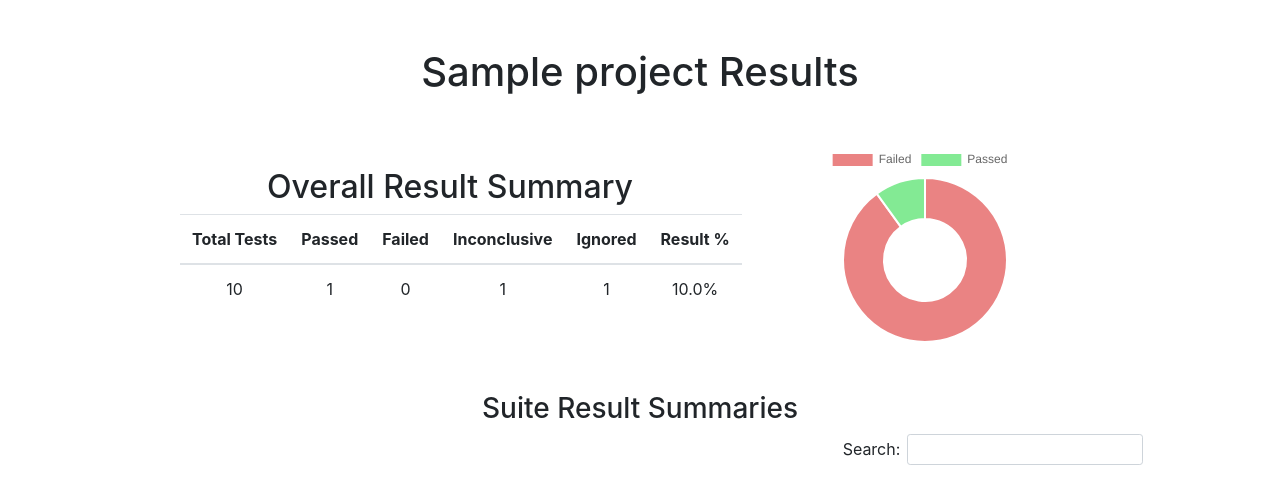
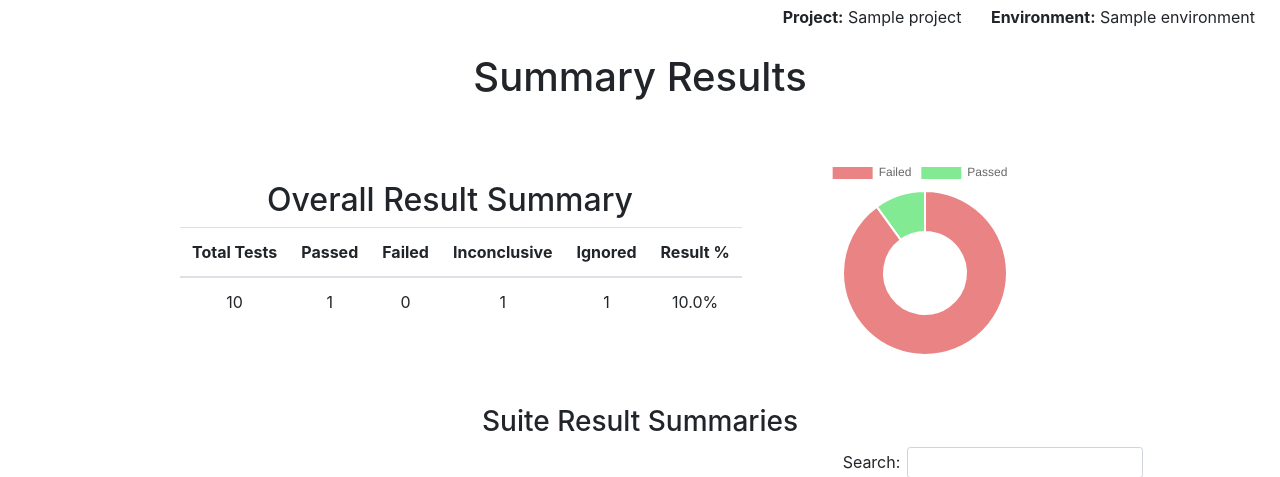
Before and after one commit to jordnkr/Resolute_QA, a Django app: page /resoluteqa/project/1/summary in a window 1280 px wide. Shown: the part 56-533 px from the top of the page. Run offline with Django 3.2, Linux system fonts and the light colour scheme; tables that the repository leaves empty hold one stand-in row (values such as "Sample post"); some libraries are stand-ins or nearby versions.

Commit message:
UI fixes/changes
Fixing some bugs and making a few minor UI changes.

```diff
--- a/resoluteqa/static/resoluteqa/js/bugs.js
+++ b/resoluteqa/static/resoluteqa/js/bugs.js
@@ -3,6 +3,8 @@ jQuery(document).ready(function($) {
         paging: false,
         "autoWidth": false
     });
+
+    $('#bugsTable').removeClass('hidden');
 
     $('#submitEditBtn').on('click', function() {
         var jsonData = {
--- a/resoluteqa/static/resoluteqa/js/dailyresults.js
+++ b/resoluteqa/static/resoluteqa/js/dailyresults.js
@@ -16,6 +16,8 @@ jQuery(document).ready(function($) {
         ],
         "order": [[ 1, "asc" ]]
     });
+
+    $('#resultsTable').removeClass('hidden');
 
     $('#suiteRunsSelect').change(function() {
         window.location.href = '../' + $(this).val() + '/dailyresults';
--- a/resoluteqa/static/resoluteqa/js/summary.js
+++ b/resoluteqa/static/resoluteqa/js/summary.js
@@ -36,4 +36,6 @@ jQuery(document).ready(function($) {
             $(this).addClass('red');
         }
     });
+
+    $('#suiteSummaryTable').removeClass('hidden');
 });
--- a/resoluteqa/templates/resoluteqa/summary.html
+++ b/resoluteqa/templates/resoluteqa/summary.html
@@ -47,9 +47,13 @@
               </ul>
           </div>
       </nav>
+      <div class="container-fluid text-right" style="margin-top:5px;">
+          <span><b>Project:</b> {{ projectenvironment.project }}</span>
+          <span style="margin-left:25px;margin-right:10px;"><b>Environment:</b> {{ projectenvironment.environment }}</span>
+      </div>
       <div class="container">
-          <div class="row justify-content-center">
-              <h1 class="mt-5 mb-5 text-center">{{ projectenvironment.project }} Results</h1>
+          <div class="row justify-content-center mt-4 mb-5">
+              <h1 class="text-center">Summary Results</h1>
           </div>
           <div class="row justify-content-md-center ">
               <div class="col-lg-6 text-center">
@@ -88,7 +92,7 @@
           </div>
           <div class="row justify-content-center">
               <div class="col-lg-10">
-                  <table id="suiteSummaryTable" class="table no-border">
+                  <table id="suiteSummaryTable" class="table no-border hidden">
                       <thead>
                           <tr>
                               <th>Suite Name</th>
--- a/resoluteqa/urls.py
+++ b/resoluteqa/urls.py
@@ -22,5 +22,5 @@ urlpatterns = [
     path('bug/<int:bug_id>/delete', views.bug_delete, name='bug_delete'),
     path('bug/add', views.bug_add, name='bug_add'),
     path('bug/<int:bug_id>/remove/<int:test_id>', views.bug_remove, name='bug_remove'),
-    path('upload_mstest/<int:projenv_id>', views.upload_mstest, name='upload_mstest')
+    path('upload_mstest', views.upload_mstest, name='upload_mstest')
 ]
--- a/resoluteqa/views.py
+++ b/resoluteqa/views.py
@@ -87,6 +87,7 @@ def dailyresults(request, suite_run_id):
     historical_suite_runs = SuiteRun.objects.filter(suite__id=request_suite.id).order_by('-insert_date')
     test_results = TestResult.objects.filter(suite_run__id=suite_run_id)
     bug_list = Bug.objects.filter(test__suite__project_environment_id=request_suite.project_environment.id).distinct()
+    projectenvironment = ProjectEnvironment.objects.get(pk=request_suite.project_environment.id)
 
     # Used for navbar daily results links
     suite_runs = []
@@ -94,6 +95,7 @@ def dailyresults(request, suite_run_id):
         suite_runs.append(SuiteRun.objects.filter(suite_id=suite.id).latest('start_time'))
 
     context = {
+        'projectenvironment': projectenvironment,
         'request_suite_run': request_suite_run,
         'suite': request_suite,
         'suite_list': suite_list,
@@ -230,7 +232,7 @@ def bug_remove(request, bug_id, test_id):
         return JsonResponse({'error': True})
 
 @csrf_exempt
-def upload_mstest(request, projenv_id):
+def upload_mstest(request):
     xmlfile = request.FILES.get('resultfile')
     if xmlfile is not None:
         upload_project_name = request.POST.get('project')
@@ -294,14 +296,21 @@ def upload_mstest(request, projenv_id):
                 test_start_time = get_aware_datetime(test_result.attrib['startTime'])
                 test_end_time = get_aware_datetime(test_result.attrib['endTime'])
                 test_total_execution_time = parse_seconds(test_result.attrib['duration']) # store time in seconds
-                console_output = test_result.find('Output').find('StdOut').text
+                console_output = 'N/A'
+                try:
+                    console_output = test_result.find('Output').find('StdOut').text
+                except Exception:
+                    pass
                 tr = TestResult.objects.create(suite_run=suite_run, test=test, result=result, host=host, start_time=test_start_time, end_time=test_end_time, total_execution_time=test_total_execution_time, console_output=console_output)
 
                 # ERROR INFO
-                for error in test_result.find('Output').iter('ErrorInfo'):
-                    error_message = error.find('Message').text
-                    stack_trace = error.find('StackTrace').text
-                    Error.objects.create(test_result=tr, error_message=error_message, stack_trace=stack_trace)
+                try:
+                    for error in test_result.find('Output').iter('ErrorInfo'):
+                        error_message = error.find('Message').text
+                        stack_trace = error.find('StackTrace').text
+                        Error.objects.create(test_result=tr, error_message=error_message, stack_trace=stack_trace)
+                except Exception:
+                    pass
 
     fromForm = False #make form upload this value
     if fromForm:
```
Also changed, not shown: resoluteqa/templates/resoluteqa/bugs.html (+6 -2 lines), resoluteqa/templates/resoluteqa/dailyresults.html (+6 -2 lines), resoluteqa/templates/resoluteqa/upload.html (+6 -2 lines).
